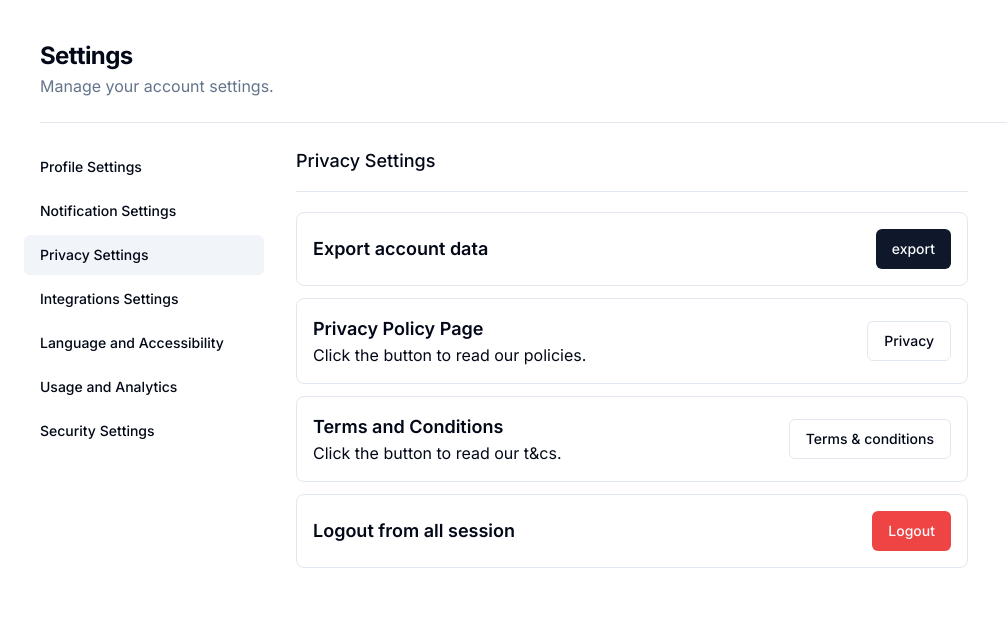
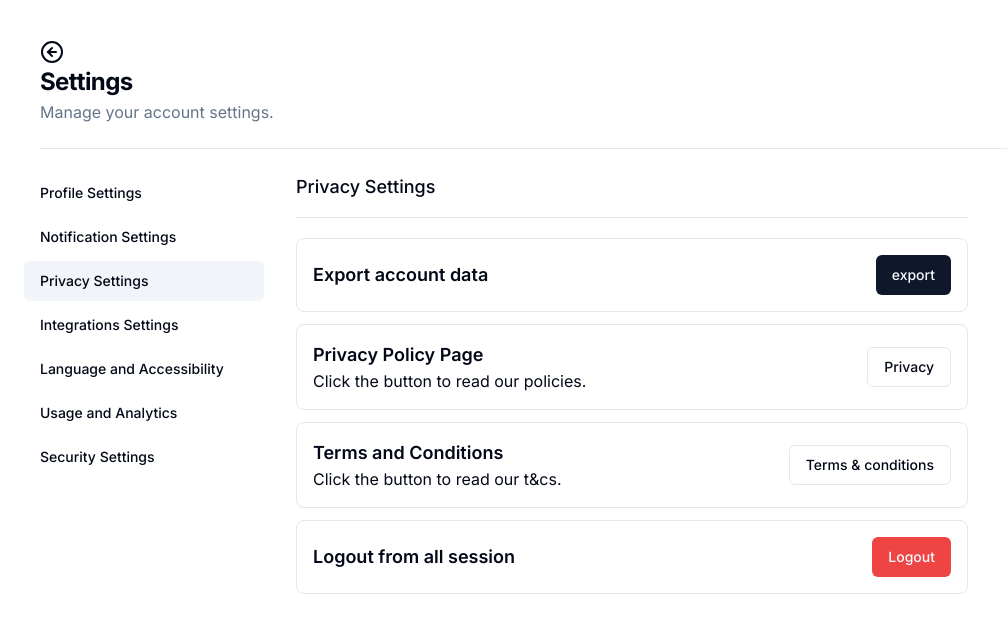
Before and after one commit to scribs-ai/scribs.ai-frontend, a Next.js app: page /settings/privacy-settings in a window 1280 px wide. Shown: the top 632 px of the page, without its empty margins (0-1007 px from the left). Built offline with nearby package versions, Linux system fonts and the light colour scheme.

Commit message:
Added back button for redirecting to dashboard

```diff
--- a/src/app/settings/layout.tsx
+++ b/src/app/settings/layout.tsx
@@ -1,4 +1,5 @@
 
+import BackButton from "@/components/BackButton"
 import { SidebarNav } from "@/components/settings/SideNav"
 import { Separator } from "@/components/ui/separator"
 import { Metadata } from "next"
@@ -48,6 +49,7 @@ export default function SettingsLayout({ children }: SettingsLayoutProps) {
     <>
       <div className="hidden space-y-6 p-10 pb-16 md:block">
         <div className="space-y-0.5">
+          <BackButton />
           <h2 className="text-2xl font-bold tracking-tight">Settings</h2>
           <p className="text-muted-foreground">
             Manage your account settings.
--- a/src/app/settings/privacy-settings/PrivacyPageForm.tsx
+++ b/src/app/settings/privacy-settings/PrivacyPageForm.tsx
@@ -13,14 +13,14 @@ import { useRouter } from 'next/navigation'
 
 const PrivacyFormPage: React.FC = () => {
 
-  const route = useRouter();
+  const router = useRouter();
 
   const handleLogout = async () => {
     await signOutApi().then((response) => {
       toast({
         title: response
       })
-      route.push('/')
+      router.push('/')
     })
       .catch((error) => {
         toast({
--- /dev/null
+++ b/src/components/BackButton.tsx
@@ -0,0 +1,15 @@
+"use client"
+import React from 'react'
+import { Button } from './ui/button'
+import { useRouter } from 'next/navigation'
+import { ArrowLeftCircle } from 'lucide-react'
+
+const BackButton = () => {
+  const router = useRouter()
+  return (
+    <ArrowLeftCircle onClick={() => router.push('/dashboard')} />
+
+  )
+}
+
+export default BackButton
```
